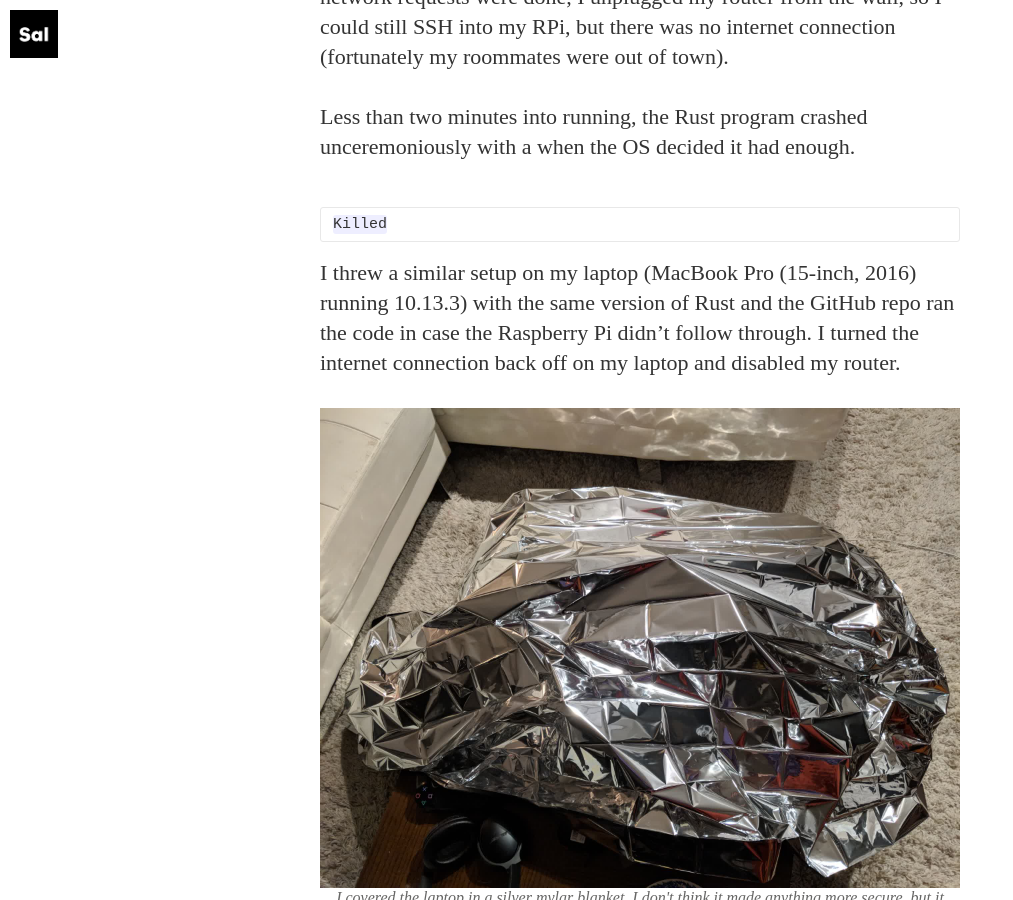
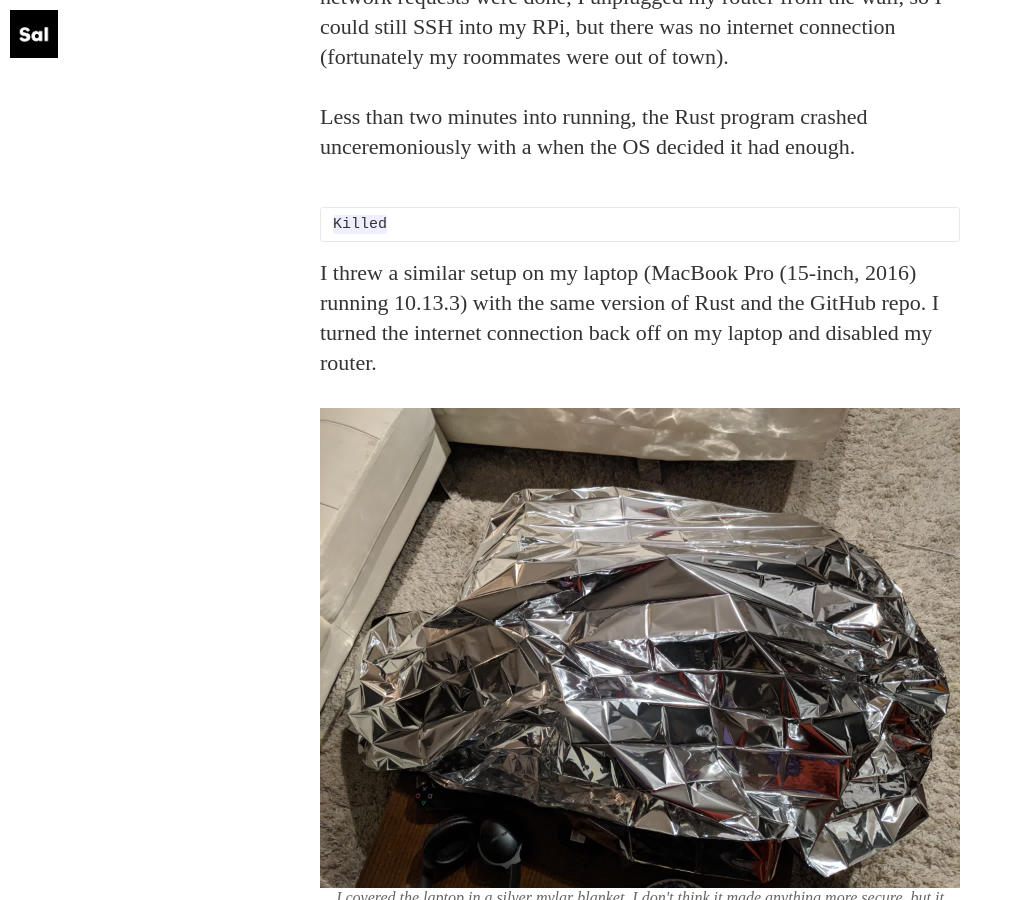
Before and after one commit to SalvatoreT/salvatoret.github.com, a Jekyll site: the page built from _posts/2018-02-17-powers-of-tau.md, in a window 1280 px wide and 900 px high, scrolled down 4407 px. Shown: the whole window, without its empty margins (0-1013 px from the left). Built offline with Jekyll 4.4.1, drawn with Linux system fonts in a browser that asks for light colours; nearby versions of some CDN libraries; some web fonts are replaced.

Commit message:
Fix 2018-02-17 typo

```diff
--- a/_posts/2018-02-17-powers-of-tau.md
+++ b/_posts/2018-02-17-powers-of-tau.md
@@ -69,7 +69,7 @@ Less than two minutes into running, the Rust program crashed unceremoniously wit
 
     Killed
 
-I threw a similar setup on my laptop (MacBook Pro (15-inch, 2016) running 10.13.3) with the same version of Rust and the GitHub repo ran the code in case the Raspberry Pi didn't follow through. I turned the internet connection back off on my laptop and disabled my router.
+I threw a similar setup on my laptop (MacBook Pro (15-inch, 2016) running 10.13.3) with the same version of Rust and the GitHub repo. I turned the internet connection back off on my laptop and disabled my router.
 
 ![I covered the laptop in a silver mylar blanket. I don't think it made anything more secure, but it made me feel safer.](/assets/article_images/2018-02-17-powers-of-tau/silver-mylar-blanket.jpeg)
 
```
